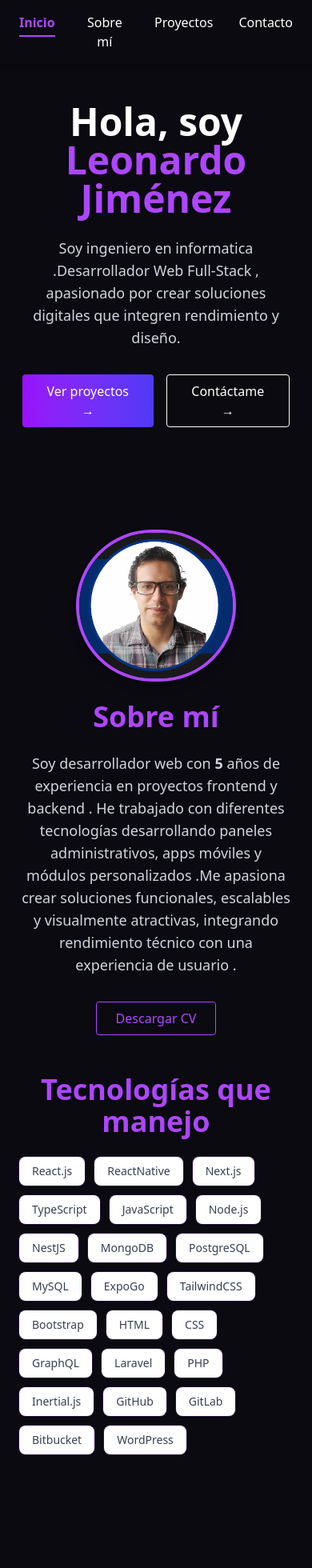
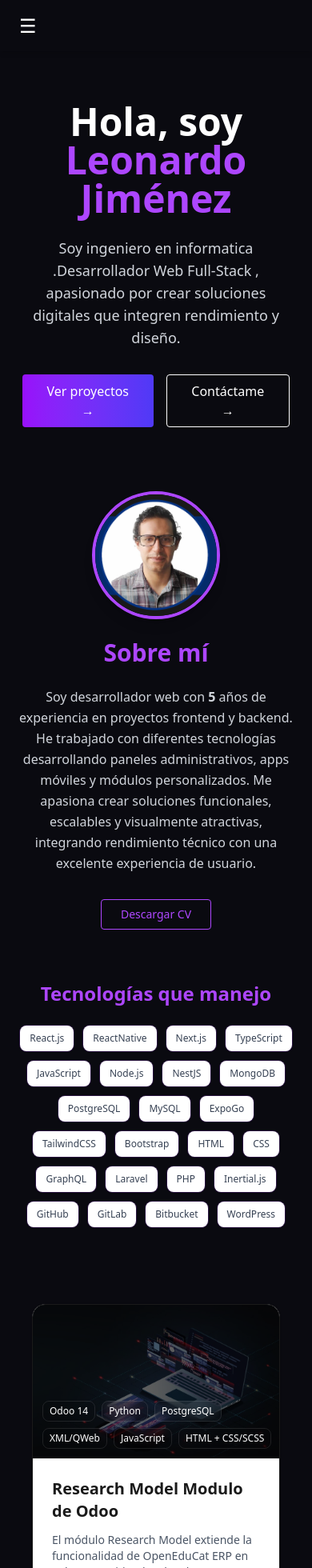
Before and after one commit to ferrarileonardo/mi-portafolio, a Next.js app: page / in a window 390 px wide. Shown: the top 1960 px of the page at 80% size. Built offline with nearby package versions, Linux system fonts and the light colour scheme.

Commit message:
Portafolito completamente responsive

```diff
--- a/app/components/About.tsx
+++ b/app/components/About.tsx
@@ -1,23 +1,21 @@
 import { motion } from "framer-motion";
-import Image from "next/image"; // <-- IMPORTACIÓN NECESARIA
+import Image from "next/image";
 
 export default function About() {
-  // Fecha inicial de experiencia
   const startDate = new Date("2021-01-01");
   const today = new Date();
 
-  // Diferencia en años
   const yearsOfExperience =
-    today.getFullYear() - startDate.getFullYear() -
+    today.getFullYear() -
+    startDate.getFullYear() -
     (today < new Date(today.getFullYear(), startDate.getMonth(), startDate.getDate()) ? 1 : 0);
 
   return (
     <section
       id="about"
-      className="scroll-mt-0 py-32 px-6 max-w-6xl mx-auto flex flex-col items-center text-center bg-background text-foreground"
+      className="scroll-mt-24 md:scroll-mt-32 py-20 md:py-32 px-4 sm:px-6 md:px-8 max-w-6xl mx-auto flex flex-col items-center text-center bg-background text-foreground"
     >
-
-  {/* Foto arriba del título */}
+      {/* Foto */}
       <motion.div
         initial={{ opacity: 0, scale: 0.95 }}
         whileInView={{ opacity: 1, scale: 1 }}
@@ -28,49 +26,55 @@ export default function About() {
         <Image
           src="/Images/leo.png"
           alt="Foto de Leonardo Jiménez"
-      width={200}
-      height={200}
-      className="rounded-full object-cover shadow-lg border-4 border-purple-500"
+          width={180}
+          height={180}
+          className="rounded-full object-cover shadow-lg border-4 border-purple-500 w-40 h-40 sm:w-48 sm:h-48"
         />
       </motion.div>
-      <h2 className="text-4xl font-bold text-purple-500 mb-6">Sobre mí</h2>
 
-      <p className="max-w-2xl text-lg text-gray-300">
+      {/* Título */}
+      <h2 className="text-3xl sm:text-4xl font-bold text-purple-500 mb-6">
+        Sobre mí
+      </h2>
+
+      {/* Descripción */}
+      <p className="max-w-2xl text-base sm:text-lg text-gray-300 leading-relaxed px-2">
         Soy desarrollador web con{" "}
-        <span className="font-semibold">{yearsOfExperience}</span> años de experiencia en proyectos frontend y backend
-        . He trabajado con diferentes tecnologías desarrollando paneles administrativos,
-        apps móviles y módulos personalizados .Me apasiona crear soluciones funcionales, escalables y visualmente atractivas, integrando rendimiento técnico
-        con una experiencia de usuario .
+        <span className="font-semibold">{yearsOfExperience}</span> años de experiencia en proyectos frontend y backend.
+        He trabajado con diferentes tecnologías desarrollando paneles administrativos, apps móviles y módulos personalizados.
+        Me apasiona crear soluciones funcionales, escalables y visualmente atractivas, integrando rendimiento técnico con una excelente experiencia de usuario.
       </p>
-      <div className="mt-8 flex gap-4 justify-center">
 
+      {/* Botón CV */}
+      <div className="mt-8 flex justify-center">
         <a
           href="/CV2.pdf"
           download="CV2.pdf"
-  className="border border-purple-500 text-purple-500 px-6 py-2 rounded hover:bg-purple-500 hover:text-white transition"
+          className="border border-purple-500 text-purple-500 px-6 py-2 rounded hover:bg-purple-500 hover:text-white transition text-sm sm:text-base"
         >
           Descargar CV
         </a>
       </div>
 
-   {/* Skills Section */}
-<div className="mt-12">
-  <h3 className="text-4xl font-bold text-purple-500 dark:text-white mb-6">
+      {/* Skills */}
+      <div className="mt-16 w-full">
+        <h3 className="text-2xl sm:text-3xl md:text-4xl font-bold text-purple-500 mb-6">
           Tecnologías que manejo
         </h3>
-  <div className="flex flex-wrap gap-3">
+
+        <div className="flex flex-wrap gap-3 justify-center px-2">
           {[
-      'React.js', 'ReactNative', 'Next.js', 'TypeScript', 'JavaScript',
-      'Node.js', 'NestJS', 'MongoDB', 'PostgreSQL', 'MySQL',
-      'ExpoGo', 'TailwindCSS', 'Bootstrap', 'HTML', 'CSS',
-      'GraphQL',  'Laravel', 'PHP', 'Inertial.js',
-      'GitHub', 'GitLab', 'Bitbucket', 'WordPress'
+            "React.js", "ReactNative", "Next.js", "TypeScript", "JavaScript",
+            "Node.js", "NestJS", "MongoDB", "PostgreSQL", "MySQL",
+            "ExpoGo", "TailwindCSS", "Bootstrap", "HTML", "CSS",
+            "GraphQL", "Laravel", "PHP", "Inertial.js",
+            "GitHub", "GitLab", "Bitbucket", "WordPress"
           ].map((skill) => (
             <motion.span
               key={skill}
               whileHover={{ scale: 1.05 }}
-        className="px-4 py-2 bg-white dark:bg-gray-800 ring-1 ring-purple-500/20
-              text-gray-700 dark:text-gray-300 rounded-lg text-sm hover:ring-purple-500/40
+              className="px-3 py-2 bg-white dark:bg-gray-800 ring-1 ring-purple-500/20
+              text-gray-700 dark:text-gray-300 rounded-lg text-xs sm:text-sm hover:ring-purple-500/40
               shadow-sm hover:shadow transition-all duration-300"
             >
               {skill}
@@ -78,7 +82,6 @@ export default function About() {
           ))}
         </div>
       </div>
-
     </section>
   );
 }
--- a/app/components/Navbar.tsx
+++ b/app/components/Navbar.tsx
@@ -1,4 +1,6 @@
 "use client";
+
+import { useState } from "react";
 
 type NavbarProps = {
   activeSection: string;
@@ -6,51 +8,87 @@ type NavbarProps = {
 };
 
 export default function Navbar({ activeSection, onNavigate }: NavbarProps) {
-  // función para aplicar estilos dinámicos
+  const [open, setOpen] = useState(false);
+
   const linkClass = (id: string) =>
     activeSection === id
       ? "text-purple-500 font-semibold border-b-2 border-purple-500 pb-1"
       : "text-white hover:text-purple-400 transition";
 
+  const handleClick = (id: string) => {
+    onNavigate(id);
+    setOpen(false); // cerrar menú en móvil
+  };
+
   return (
     <nav className="w-full fixed top-0 left-0 bg-background text-foreground shadow-md z-50">
       <div className="max-w-6xl mx-auto px-6 py-4 flex items-center justify-between">
-        {/* Logo */}
-        <div className="hidden md:block text-purple-500 font-bold text-xl">LJ</div>
 
-        {/* Links */}
-        <ul className="flex gap-8 font-medium mx-auto">
+        {/* Logo (oculto en móvil) */}
+        <div className="hidden md:block text-purple-500 font-bold text-xl">
+          LJ
+        </div>
+
+        {/* Botón hamburguesa (solo móvil) */}
+        <button
+          className="md:hidden text-white text-2xl"
+          onClick={() => setOpen(!open)}
+        >
+          {open ? "✕" : "☰"}
+        </button>
+
+        {/* Links Desktop */}
+        <ul className="hidden md:flex gap-8 font-medium mx-auto">
           <li>
-            <button onClick={() => onNavigate("hero")} className={linkClass("hero")}>
+            <button onClick={() => handleClick("hero")} className={linkClass("hero")}>
               Inicio
             </button>
           </li>
           <li>
-            <button onClick={() => onNavigate("about")} className={linkClass("about")}>
+            <button onClick={() => handleClick("about")} className={linkClass("about")}>
               Sobre mí
             </button>
           </li>
           <li>
-            <button onClick={() => onNavigate("projects")} className={linkClass("projects")}>
+            <button onClick={() => handleClick("projects")} className={linkClass("projects")}>
               Proyectos
             </button>
           </li>
           <li>
-            <button onClick={() => onNavigate("contact")} className={linkClass("contact")}>
+            <button onClick={() => handleClick("contact")} className={linkClass("contact")}>
               Contacto
             </button>
           </li>
         </ul>
+      </div>
 
-        {/* Botón extra
-        <button
-          onClick={() => onNavigate("contact")}
-          className="bg-gradient-to-r from-purple-600 to-indigo-600 text-white px-4 py-2 rounded hover:opacity-90 transition"
-        >
-          Hablemos →
-        </button>
-        */}
-      </div>
+      {/* Menú móvil */}
+      {open && (
+        <div className="md:hidden bg-background border-t border-gray-700">
+          <ul className="flex flex-col gap-6 py-6 px-6 text-lg">
+            <li>
+              <button onClick={() => handleClick("hero")} className={linkClass("hero")}>
+                Inicio
+              </button>
+            </li>
+            <li>
+              <button onClick={() => handleClick("about")} className={linkClass("about")}>
+                Sobre mí
+              </button>
+            </li>
+            <li>
+              <button onClick={() => handleClick("projects")} className={linkClass("projects")}>
+                Proyectos
+              </button>
+            </li>
+            <li>
+              <button onClick={() => handleClick("contact")} className={linkClass("contact")}>
+                Contacto
+              </button>
+            </li>
+          </ul>
+        </div>
+      )}
     </nav>
   );
 }
--- a/app/components/Projects.tsx
+++ b/app/components/Projects.tsx
@@ -7,73 +7,84 @@ const projects = [
   {
     title: "Research Model Modulo de Odoo",
     description:
-      "El módulo Research Model extiende la funcionalidad de OpenEduCat ERP en Odoo, permitiendo a los docentes publicar, reportar y descargar investigaciones.Como parte del contenido programático de sus materias.",
+      "El módulo Research Model extiende la funcionalidad de OpenEduCat ERP en Odoo, permitiendo a los docentes publicar, reportar y descargar investigaciones como parte del contenido programático.",
     image: "/Images/project.jpg",
-    tags: ["Odoo 14", "Python", "PostgreSQL", "XML/QWeb","JavaScript","HTML + CSS/SCSS"],
+    tags: ["Odoo 14", "Python", "PostgreSQL", "XML/QWeb", "JavaScript", "HTML + CSS/SCSS"],
     demoUrl: "#",
-    githubUrl: "https://gitlab.com/leonardo162/research_model.git", // GitLab
+    githubUrl: "https://gitlab.com/leonardo162/research_model.git",
     color: "from-sky-500 to-blue-600",
   },
   {
     title: "Student Contract Modulo de Odoo",
     description:
-      "Extensión para OpenEduCat ERP que permite gestionar contratos estudiantiles de forma centralizada, con dashboards gráficos y paneles embebidos en Power BI para análisis y seguimiento académico-administrativo.",
+      "Extensión para OpenEduCat ERP que permite gestionar contratos estudiantiles con dashboards gráficos y paneles embebidos en Power BI para análisis académico-administrativo.",
     image: "/Images/project.jpg",
-    tags: ["Odoo 14", "Python", "PostgreSQL", "XML / QWeb","JavaScript","HTML + CSS/SCSS","Power BI Embedded"],
+    tags: ["Odoo 14", "Python", "PostgreSQL", "XML / QWeb", "JavaScript", "HTML + CSS/SCSS", "Power BI Embedded"],
     demoUrl: "#",
-    githubUrl: "https://gitlab.com/leonardo162/student_contract.git", // GitLab
+    githubUrl: "https://gitlab.com/leonardo162/student_contract.git",
     color: "from-purple-500 to-pink-500",
   },
   {
     title: "Movilje-Auth-Portal",
     description:
-      "Sistema de Autenticación Fullstack desarrollado para Inversiones Movil Je, implementado con Laravel (PHP) en el backend y Inertia.js + Quasar Framework en el frontend.",
+      "Sistema de autenticación fullstack con Laravel (PHP), Inertia.js y Quasar Framework. Implementado para Inversiones Movil Je.",
     image: "/Images/project.jpg",
     tags: ["Laravel (PHP)", "Inertia.js", "Quasar Framework", "MySQL Server"],
     demoUrl: "#",
-    githubUrl: "https://gitlab.com/leonardo162/movilje-auth-portal.git", // GitLab
+    githubUrl: "https://gitlab.com/leonardo162/movilje-auth-portal.git",
     color: "from-emerald-500 to-teal-500",
   },
   {
     title: "Saeplus",
     description:
-      "Sistema desarrollado por la empresa saeplus el cual tiene muchos modulos en cuanto a facturacion servicios y otras funcionalidades tuve participacion como desarrollador de soporte",
+      "Sistema empresarial con módulos de facturación, servicios y más. Participación como desarrollador de soporte.",
     image: "/Images/project.jpg",
     tags: ["Node", "PHP", "JavaScript", "PostgreSQL"],
     demoUrl: "#",
-    githubUrl: "https://gitlab.com/leonardo162/saeplus.git", // GitLab
+    githubUrl: "https://gitlab.com/leonardo162/saeplus.git",
     color: "from-indigo-500 to-violet-600",
   },
   {
     title: "Disruptive-media-test-ap",
     description:
-      "Sistema de gestión y administración de usuarios desarrollado con NestJS y Node.js, integrando módulos para generar y almacenar contenidos multimedia categorizados por música y género. Participé en la construcción de la arquitectura backend, configuración de entornos y despliegue en producción, asegurando escalabilidad y eficiencia en la administración de datos.",
+      "Sistema de gestión multimedia con NestJS y Node.js. Arquitectura backend, entornos y despliegue en producción.",
     image: "/Images/project.jpg",
     tags: ["NestJS", "Node.js", "Docker", "TypeScript"],
     demoUrl: "#",
-    githubUrl: "https://github.com/ferrarileonardo/disruptive-media-test-ap.git", // GitHub
+    githubUrl: "https://github.com/ferrarileonardo/disruptive-media-test-ap.git",
     color: "from-indigo-500 to-violet-600",
   }
 ];
 
 export default function Projects() {
   return (
-    <section id="projects" className="relative py-20 bg-background text-foreground">
-      <div className="container max-w-7xl mx-auto px-8 lg:px-12 relative z-10">
-        <div className="grid gap-8 lg:grid-cols-2">
-          {projects.map((project, index) => (
-            <motion.div key={project.title} className="group relative bg-white dark:bg-gray-800/50 rounded-2xl overflow-hidden border">
-              {/* Imagen del proyecto */}
-              <div className="relative h-64 overflow-hidden">
-                <Image src={project.image} alt={project.title} fill className="object-cover" />
+    <section id="projects" className="relative py-16 sm:py-20 bg-background text-foreground">
+      <div className="container max-w-7xl mx-auto px-4 sm:px-6 lg:px-12 relative z-10">
+
+        {/* GRID RESPONSIVE */}
+        <div className="grid gap-8 sm:gap-10 md:grid-cols-2">
+
+          {projects.map((project) => (
+            <motion.div
+              key={project.title}
+              className="group relative bg-white dark:bg-gray-800/50 rounded-2xl overflow-hidden border shadow-sm hover:shadow-lg transition-all"
+            >
+              {/* Imagen */}
+              <div className="relative h-48 sm:h-56 md:h-64 overflow-hidden">
+                <Image
+                  src={project.image}
+                  alt={project.title}
+                  fill
+                  className="object-cover"
+                />
                 <div className="absolute inset-0 bg-black/60 transition-opacity duration-300 group-hover:opacity-30" />
 
-                {/* Tags flotantes */}
-                <div className="absolute bottom-4 left-4 flex flex-wrap gap-2">
+                {/* Tags */}
+                <div className="absolute bottom-3 left-3 flex flex-wrap gap-2">
                   {project.tags.map((tag) => (
                     <span
                       key={tag}
-                      className="px-3 py-1 text-sm bg-transparent text-white rounded-lg
+                      className="px-2 py-1 text-xs sm:text-sm bg-transparent text-white rounded-lg
                                  backdrop-blur-sm border border-white/10"
                     >
                       {tag}
@@ -82,20 +93,24 @@ export default function Projects() {
                 </div>
               </div>
 
-              {/* Contenido del proyecto */}
-              <div className="p-8">
-                <h3 className="text-2xl font-bold">{project.title}</h3>
-                <p className="text-gray-600 dark:text-gray-300 mb-8">{project.description}</p>
+              {/* Contenido */}
+              <div className="p-6 sm:p-8">
+                <h3 className="text-xl sm:text-2xl font-bold mb-3">{project.title}</h3>
 
-                {/* Botón View Code */}
-                <div className="flex gap-4 flex-col md:flex-row">
+                <p className="text-gray-600 dark:text-gray-300 text-sm sm:text-base mb-6">
+                  {project.description}
+                </p>
+
+                {/* Botón */}
+                <div className="flex flex-col sm:flex-row gap-4">
                   <motion.a
                     whileHover={{ scale: 1.02 }}
                     whileTap={{ scale: 0.98 }}
                     href={project.githubUrl}
                     target="_blank"
                     rel="noopener noreferrer"
-                    className="px-6 py-2.5 bg-white dark:bg-gray-800 text-gray-800 dark:text-white rounded-lg flex items-center gap-2 border"
+                    className="px-5 py-2.5 bg-white dark:bg-gray-800 text-gray-800 dark:text-white
+                               rounded-lg flex items-center gap-2 border text-sm sm:text-base"
                   >
                     {project.githubUrl.includes("gitlab.com") ? (
                       <FaGitlab className="w-5 h-5" />
@@ -106,8 +121,10 @@ export default function Projects() {
                   </motion.a>
                 </div>
               </div>
+
             </motion.div>
           ))}
+
         </div>
       </div>
     </section>
```
Lines whose indentation alone changed are shown as unchanged.
